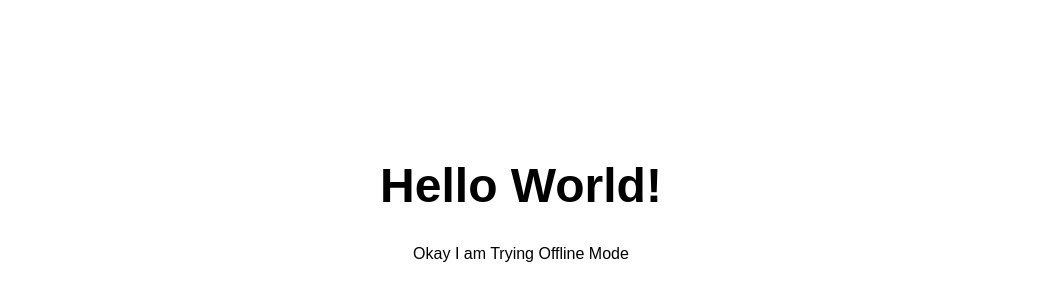
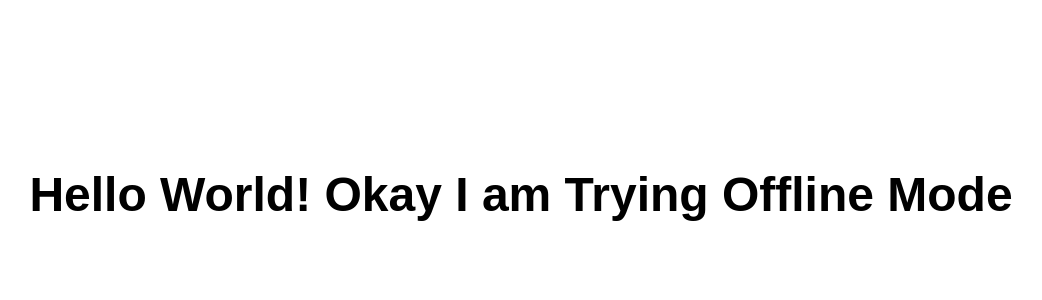
Before and after one commit to AhtishamAli-star/AhtishamAli-star.github.io, a plain HTML site: page index.html in a window 1280 px wide. Shown: the part 206-506 px from the top of the page, without its empty margins (119-1161 px from the left). Drawn offline with Linux system fonts and the light colour scheme.

Commit message:
Update index.html

```diff
--- a/index.html
+++ b/index.html
@@ -17,8 +17,8 @@
 </head>
 <body class="fullscreen">
   <div class="container">
-    <h1 class="title">Hello World!</h1>
-    Okay I am Trying Offline Mode
+    <h1 class="title">Hello World!  Okay I am Trying Offline Mode</h1>
+
   </div>
   <script src="js/main.js"></script>
 </body>
```
